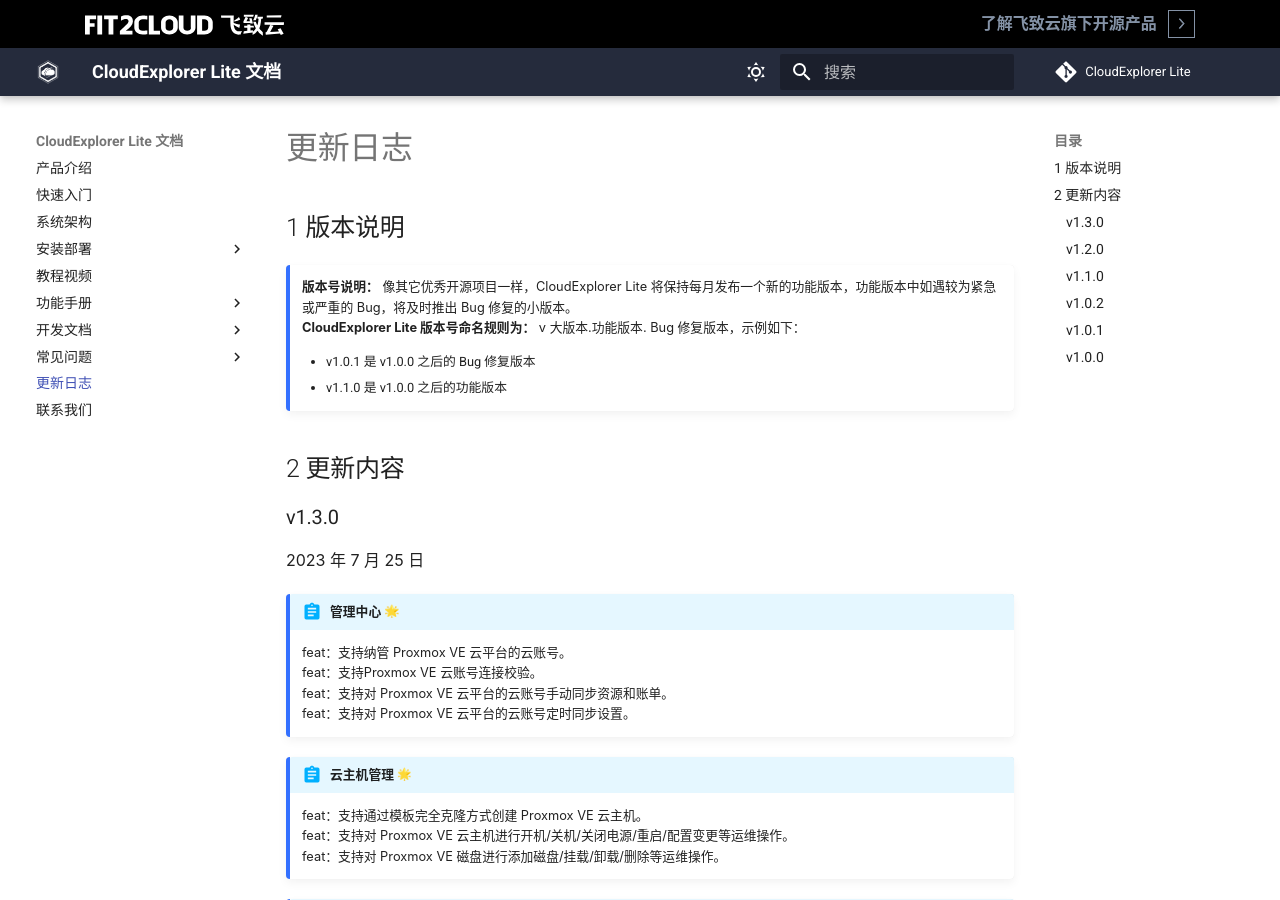
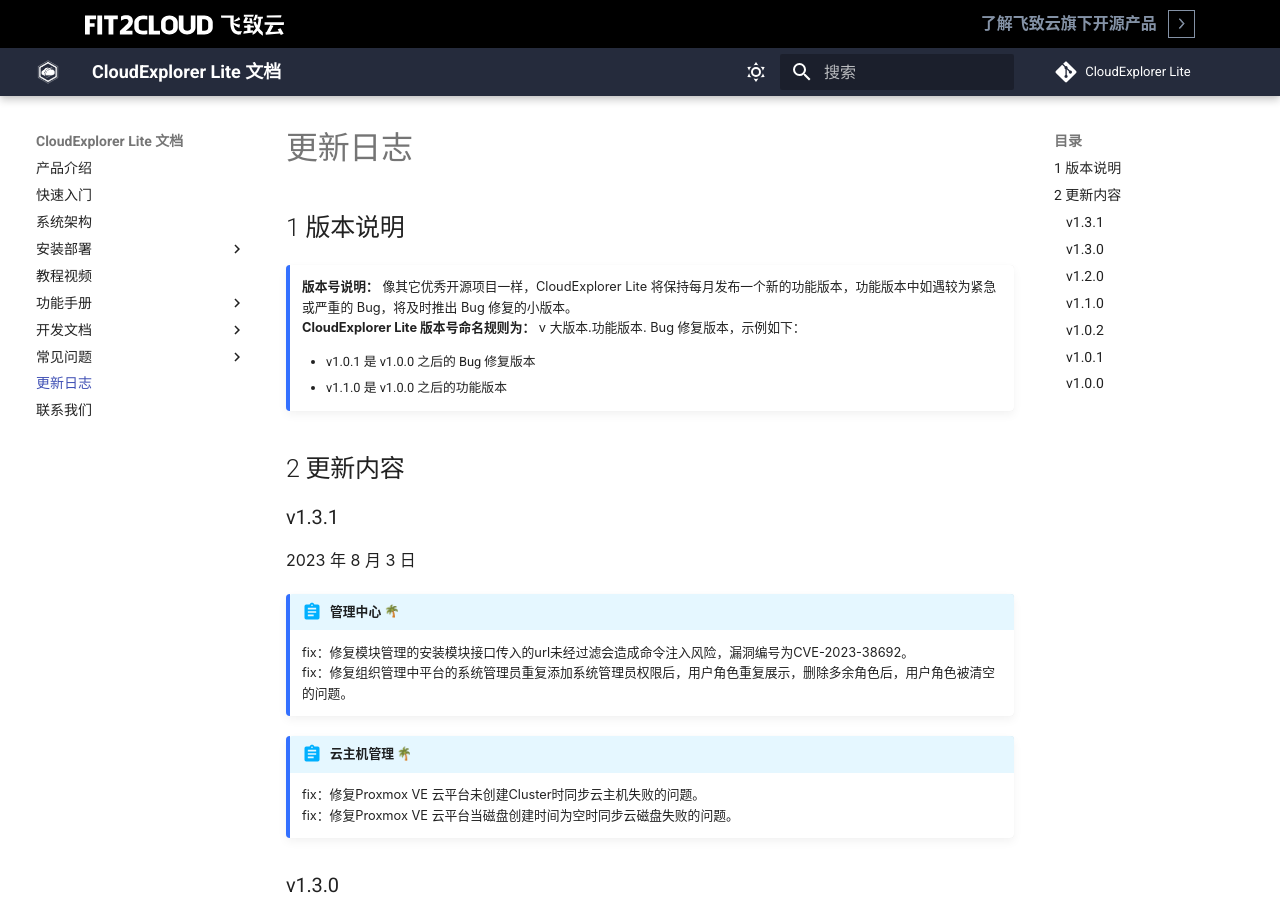
Before and after one commit to CloudExplorer-Dev/docs, an MkDocs documentation site: the page built from docs/update_log.md, in a window 1280 px wide and 900 px high. Built offline with MkDocs 1.6.1 and Material for MkDocs 9.7.7, drawn with Linux system fonts in a browser that asks for light colours; emoji names are drawn with the system emoji font; the version menu is left out.

Commit message:
修改更新日志

```diff
--- a/docs/update_log.md
+++ b/docs/update_log.md
@@ -10,6 +10,19 @@
     -  v1.1.0 是 v1.0.0 之后的功能版本
 
 ## 2 更新内容
+
+### v1.3.1
+
+2023 年 8 月 3 日
+
+!!! Abstract "管理中心 :palm_tree:"
+    fix：修复模块管理的安装模块接口传入的url未经过滤会造成命令注入风险，漏洞编号为CVE-2023-38692。
+    fix：修复组织管理中平台的系统管理员重复添加系统管理员权限后，用户角色重复展示，删除多余角色后，用户角色被清空的问题。
+
+!!! Abstract "云主机管理 :palm_tree: "
+    fix：修复Proxmox VE 云平台未创建Cluster时同步云主机失败的问题。
+    fix：修复Proxmox VE 云平台当磁盘创建时间为空时同步云磁盘失败的问题。
+
 
 ### v1.3.0
 
```
